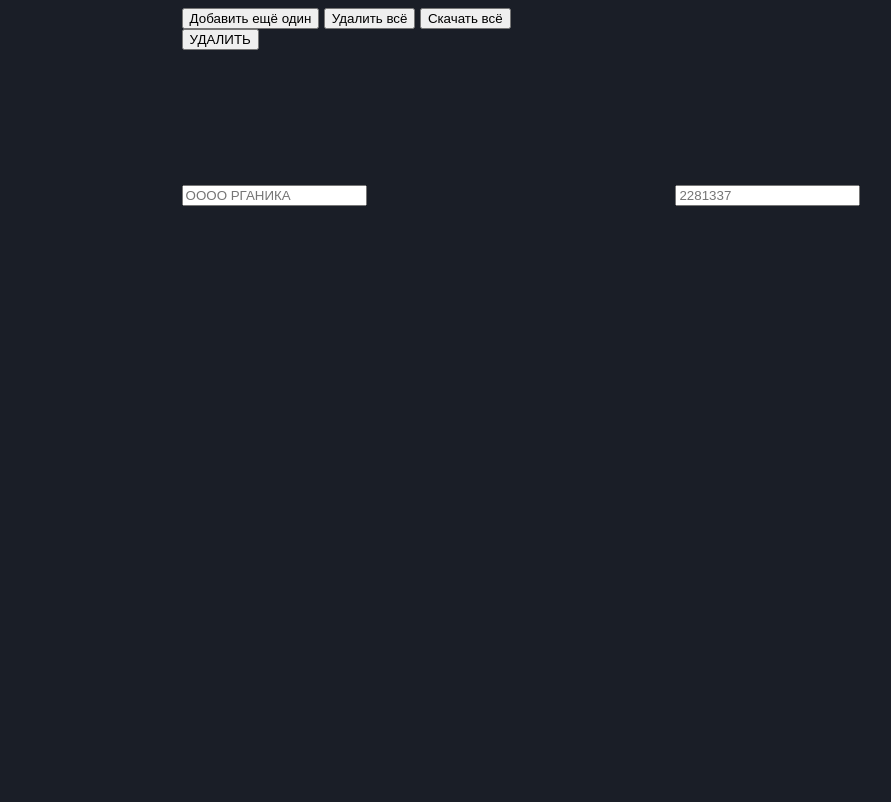
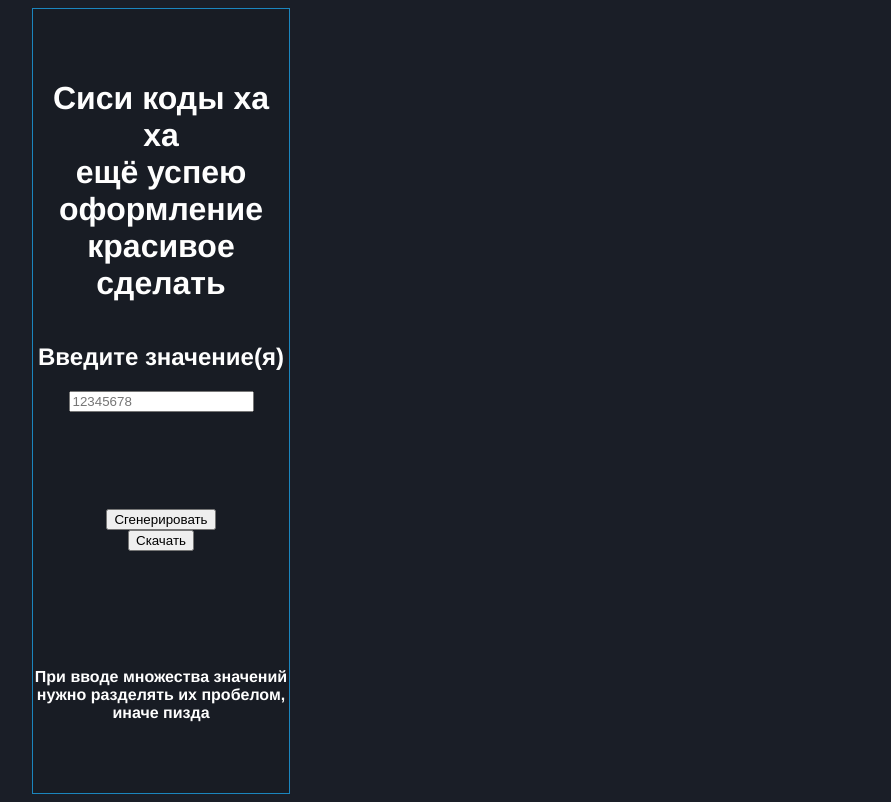
Before and after one commit to dimaSidnev/dimasidnev.github.io, a plain HTML site: page index.html in a window 1280 px wide. Shown: the whole page, without its empty margins (119-1010 px from the left). Drawn offline with Linux system fonts and the light colour scheme.

Commit message:
Update index.html

```diff
--- a/index.html
+++ b/index.html
@@ -4,34 +4,25 @@
     <meta charset="UTF-8">
     <meta name="viewport" content="width=device-width, initial-scale=1.0">
     <link href="styles.css" rel="stylesheet">
-    <title>Document</title>
+    <title>генераторГовна</title>
 </head>
 <body>
-    <nav>
-        <!--когданибудь сделаю блять-->
-    </nav>
-    <div class="container">
-        <div class="buttons">
-            <button class="generate-btn">Добавить ещё один</button> <!--превращает sscc в картинку и ставит её в sscc-list-container-->
-            <button class="remove-btn">Удалить всё</button> <!--удалить либо последний sscc, либо сделать инпут и удалять конкретный-->
-            <button class="download-btn">Скачать всё</button> <!--скачать sscc-list-container-->
+    <div class="inputBox-container">
+        <h1>Сиси коды ха ха<br>ещё успею оформление красивое сделать</h1>
+        <h2 class="inputBox-header">Введите значение(я)</h2>
+        <input id="input" placeholder="12345678">
+        <div class="inputBox-buttons">
+            <button id="generateBtn">Сгенерировать</button>
+            <button id="downloadBtn">Скачать</button>
         </div>
-        <div class="sscc-list-container">
-            <div class="sscc-buttons-container">
-                <button class="deleteBtn" data-number="0">УДАЛИТЬ</button>
-            </div>
-            <div class="ssccS">
-                <div class="sscc" data-number="0">
-                    <input placeholder="ОООО РГАНИКА" class="sscc-upperText">
-                    <svg class="sscc-output"></svg>
-                    <input placeholder="2281337" class="sscc-input">
-                </div>
-            </div>
+        <h4 class="inputBox-header-sm">При вводе множества значений нужно разделять их пробелом, иначе пизда</h2>
+    </div>
+    <div class="resultBox-container" id="capture">
+        <div class="sscc-container _hidden">
+            <h3>ООО РГАНИКА</h3>
+            <svg class="SSCC-barcode"></svg>
         </div>
     </div>
-    <footer>
-        <!--когданибудь сделаю блять-->
-    </footer>
     <script src="JsBarcode.all.min.js"></script>
     <script src="html2canvas.js"></script>
     <script src="script.js"></script>
```
